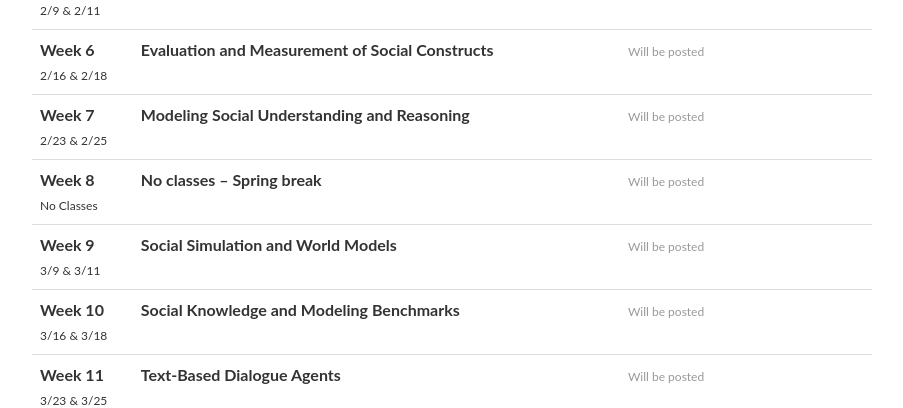
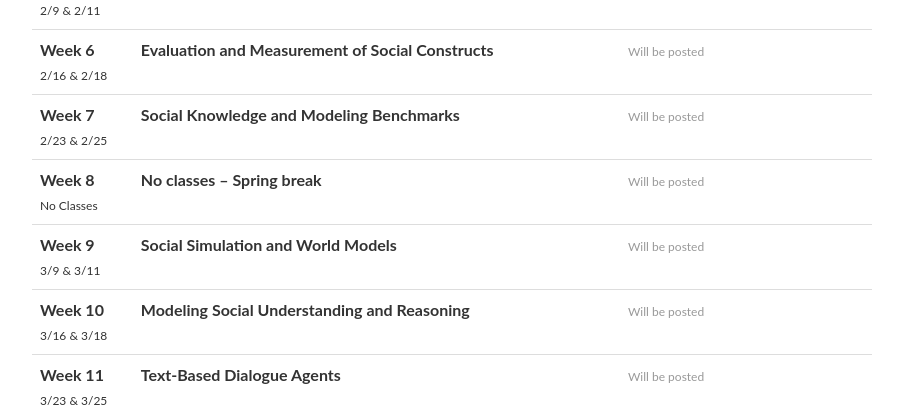
Before and after one commit to CMU-MultiComp-Lab/cmu-asi-course, a Jekyll site: the page built from spring2026/_pages/schedule.md, in a window 1280 px wide and 900 px high, scrolled down 442 px. Shown: the part 155-563 px from the top of the window, without its empty margins (188-1091 px from the left). Built offline with Jekyll 4.4.1, drawn with Linux system fonts in a browser that asks for light colours; nearby versions of some CDN libraries; comment, search, counter and statistics services are not loaded; some of the changed lines change nothing that is shown.

Commit message:
schedule

```diff
--- a/_data/lectures_2026.yml
+++ b/_data/lectures_2026.yml
@@ -40,7 +40,7 @@
 
 - date: 2/23 & 2/25
   title: >
-    Week 7: <strong>Modeling Social Understanding and Reasoning</strong>
+    Week 7: <strong>Social Knowledge and Modeling Benchmarks </strong>
   topics:
   readings:
 
@@ -58,7 +58,7 @@
 
 - date: 3/16 & 3/18
   title: >
-    Week 10: <strong>Social Knowledge and Modeling Benchmarks</strong>
+    Week 10: <strong>Modeling Social Understanding and Reasoning</strong>
   topics:
   readings:
 
```
